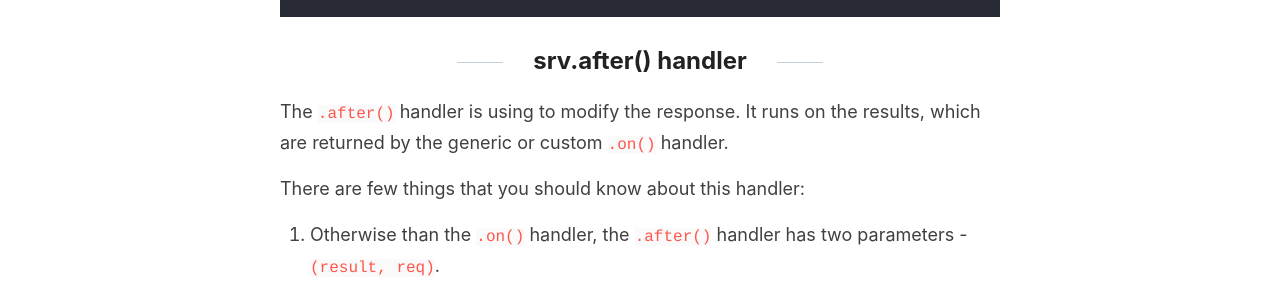
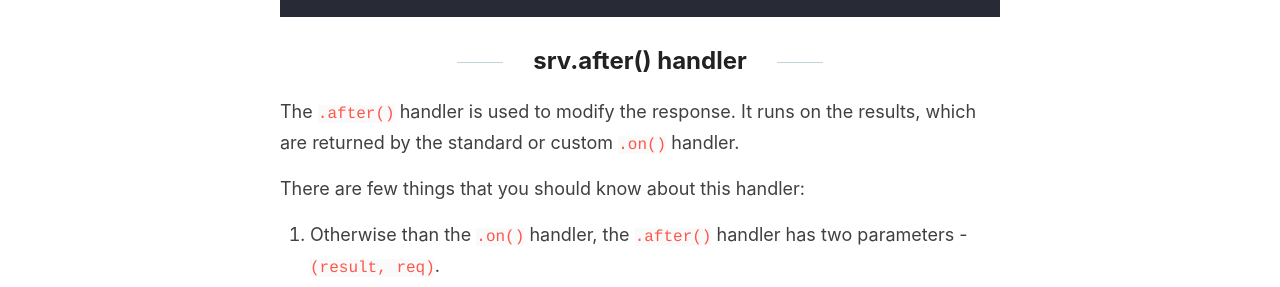
Before and after one commit to XAP-Software/XAP-Software.github.io, a Jekyll site: the page built from _posts/2022-07-20-diff_between_srv_on_before_after.md, in a window 1280 px wide. Shown: the part 1285-1572 px from the top of the page. Built offline with Jekyll 4.4.1, drawn with Linux system fonts in a browser that asks for light colours.

Commit message:
Update _posts/2022-07-20-diff_between_srv_on_before_after.md

```diff
--- a/_posts/2022-07-20-diff_between_srv_on_before_after.md
+++ b/_posts/2022-07-20-diff_between_srv_on_before_after.md
@@ -44,7 +44,7 @@ srv.on('READ','Records', (req,next)=>{
 
 ## srv.after() handler
 
-The `.after()` handler is using to modify the response. It runs on the results, which are returned by the generic or custom `.on()` handler.
+The `.after()` handler is used to modify the response. It runs on the results, which are returned by the standard or custom `.on()` handler.
 
 There are few things that you should know about this handler:
 
```
